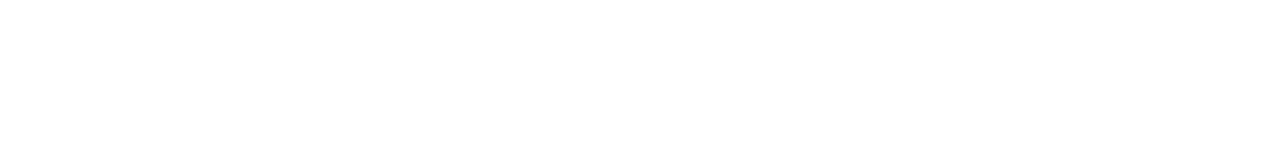
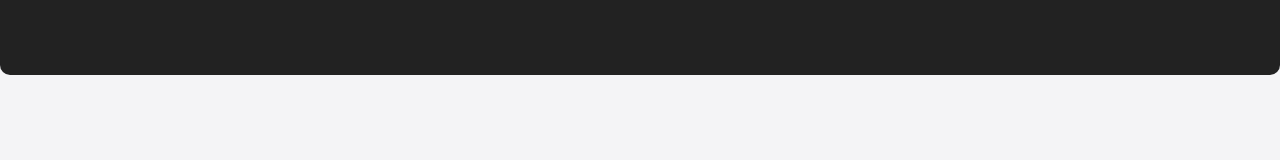
Before and after one commit to Sp3ctr402/Sp3ctr402.github.io, a plain HTML site: page index.html in a window 1280 px wide. Drawn offline with nearby package versions, Linux system fonts and the light colour scheme; files whose address does not match are found by name.

Commit message:
header design

```diff
--- a/css/style.css
+++ b/css/style.css
@@ -4,9 +4,9 @@
 :root
 {
     --font-primary: 'Space Grotesk', sans-serif;
-    --bg-main: 222222;
-    --bg-secondary: F4F4F6;
-    --font-fill: D62839;
+    --bg-main: #222222;
+    --bg-secondary: #F4F4F6;
+    --font-fill: #D62839;
     --fontcol-dark: black;
     --fontcol-bright: white;
 }
@@ -31,10 +31,14 @@ body
 .header
 {
     width: 100%;                            /* Full width */
-    height: 50px;                           /* Set height */
+    height: 75px;                           /* Set height */
 
     border-bottom-left-radius: 10px;        /* Set border radius */
     border-bottom-right-radius: 10px;       /* Set border radius */
 
     background-color: var(--bg-main);       /* Set background color */
+
+    position: fixed;                        /* Set position */
+    top: 0;                                 /* Set position y-axis */
+    left: 0;                                /* Set position x-axis */
 }
```
Also changed, not shown: index.html (+1 -0 lines).
